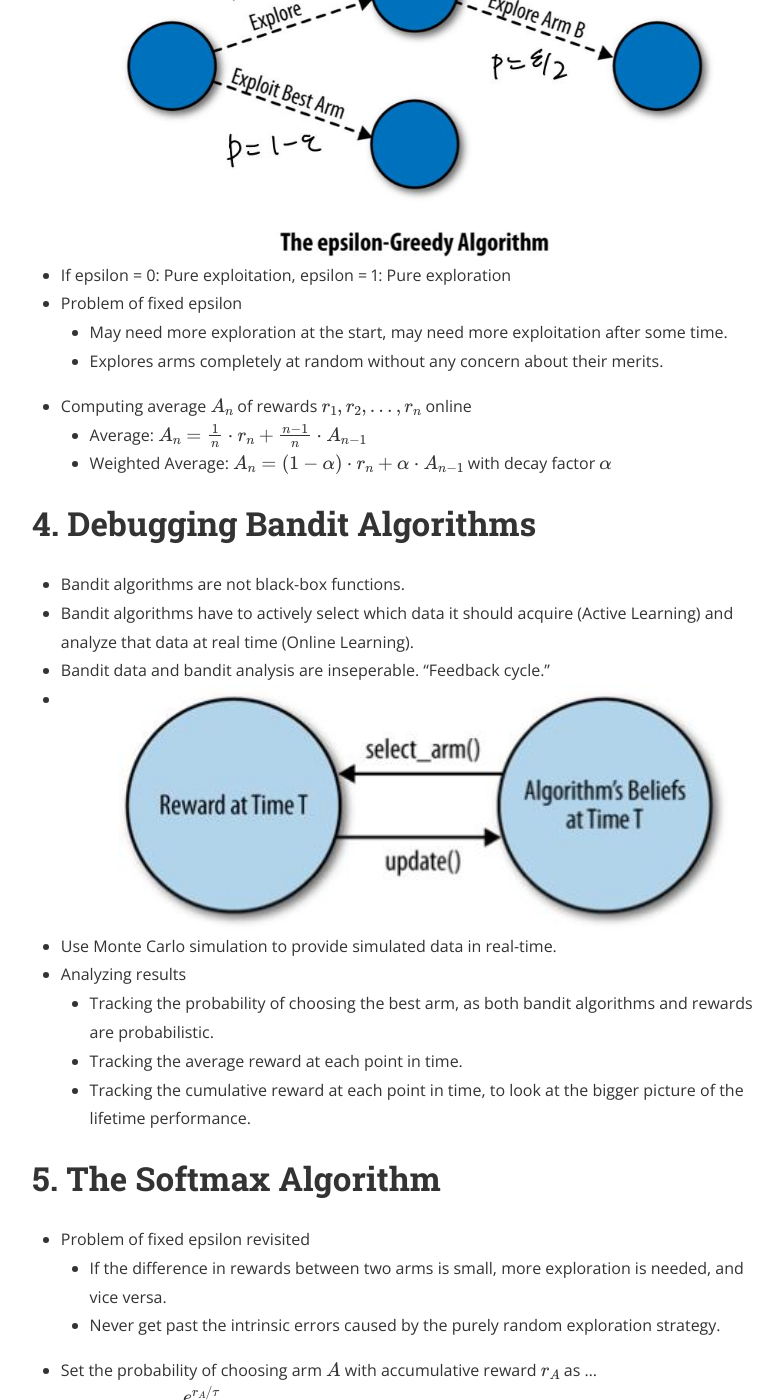
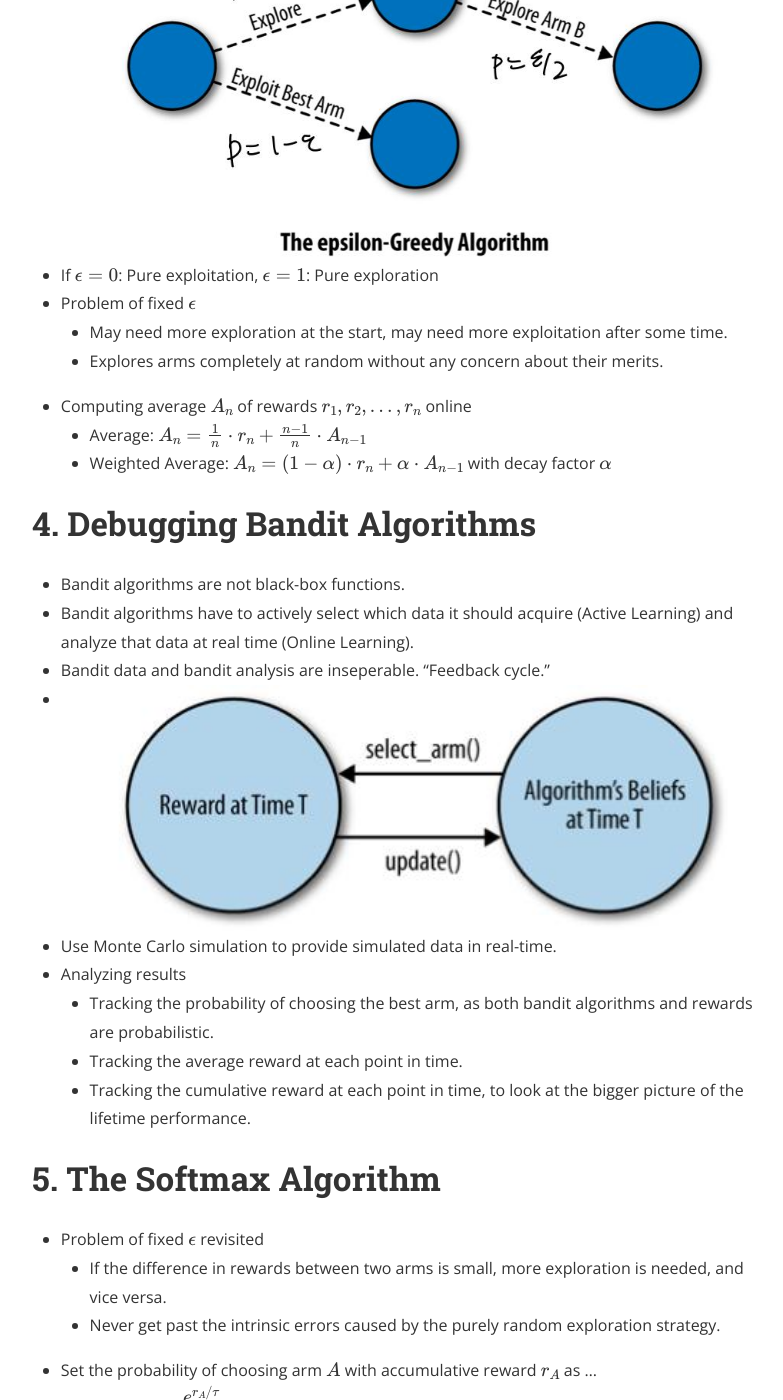
Before and after one commit to juice500ml/juice500ml.github.io, a Jekyll site: the page built from _posts/2019-03-25-Bandit-Algorithms-for-Website-Optimization.markdown, in a window 1280 px wide and 1400 px high, scrolled down 1363 px. Shown: the whole window, without its empty margins (240-1023 px from the left). Built offline with Jekyll 4.4.1, drawn with Linux system fonts in a browser that asks for light colours; nearby versions of some CDN libraries; formulas are drawn with MathJax 3; some of the changed text lies outside the part shown.

```diff
--- a/_posts/2019-03-25-Bandit-Algorithms-for-Website-Optimization.markdown
+++ b/_posts/2019-03-25-Bandit-Algorithms-for-Website-Optimization.markdown
@@ -23,11 +23,11 @@ This is a summary of the book [Bandit Algorithms for Website Optimization](https
 	- Abrupt transititon
 	- Wastes resources exploring inferior options
 
-# 3. The epsilon-Greedy Algorithm
+# 3. The $\epsilon$-Greedy Algorithm
 - Tries to be fair to the two opposite goals of exploration & exploitation
 - ![The epsilon-Greedy arm selection process](https://juice500ml.github.io/assets/img/1df11441-9010-4a2d-8451-7d32446e69ab.jpeg)
-- If epsilon = 0: Pure exploitation, epsilon = 1: Pure exploration
-- Problem of fixed epsilon
+- If $\epsilon = 0$: Pure exploitation, $\epsilon = 1$: Pure exploration
+- Problem of fixed $\epsilon$
 	- May need more exploration at the start, may need more exploitation after some time.
 	- Explores arms completely at random without any concern about their merits.
 - Computing average $A_n$ of rewards $r_1, r_2, ..., r_n$ online
@@ -46,7 +46,7 @@ This is a summary of the book [Bandit Algorithms for Website Optimization](https
 	- Tracking the cumulative reward at each point in time, to look at the bigger picture of the lifetime performance.
 
 # 5. The Softmax Algorithm
-- Problem of fixed epsilon revisited
+- Problem of fixed $\epsilon$ revisited
 	- If the difference in rewards between two arms is small, more exploration is needed, and vice versa.
 	- Never get past the intrinsic errors caused by the purely random exploration strategy.
 - Set the probability of choosing arm $A$ with accumulative reward $r_A$ as ...
@@ -68,8 +68,8 @@ This is a summary of the book [Bandit Algorithms for Website Optimization](https
 	- Cold start is prevented by $b_i=\infty$
 	- UCBs are explicitly curious algorithms. Curiousness are implemented with bonus $b_i$, where $b_i$ gets bigger when $n_i$ is too small. So, we will occasionally visit the worst of the arms.
 - Comparing bandit algorithms side-by-side
-	- UCB1 is much noisier than epsilon-Greedy or Softmax.
-	- epsilon-Greedy doesn’t converge as quickly as Softmax.
+	- UCB1 is much noisier than $\epsilon$-Greedy or Softmax.
+	- $\epsilon$-Greedy doesn’t converge as quickly as Softmax.
 	- UCB1 takes a while to catch up with Softmax.
 	- UCB1 finds the best arm quickly, but the backpedaling it does causes it to underpreform the Softmax.
 
```
